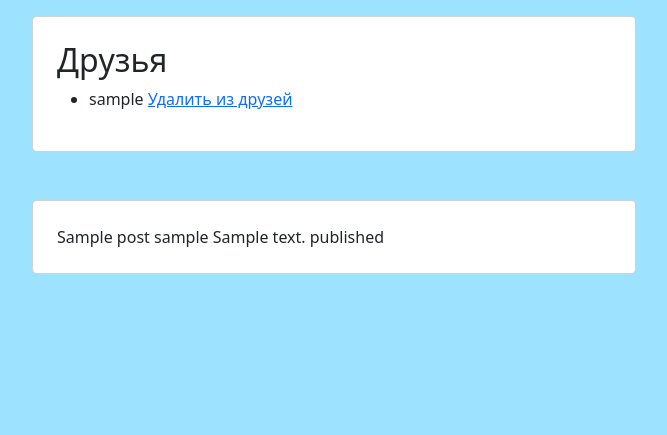
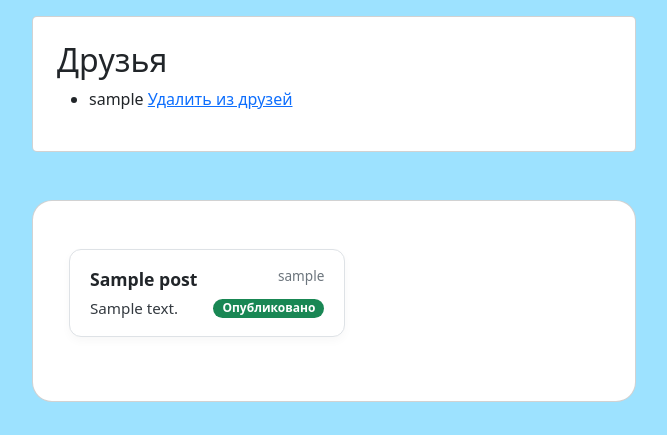
Before and after one commit to na07/Social-Network, a Django app: page /profile/1/ in a window 1280 px wide. Shown: the part 365-800 px from the top of the page, without its empty margins (306-973 px from the left). Run offline with Django 5.2, Linux system fonts and the light colour scheme; a user stored in the database is signed in; tables that the repository leaves empty hold one stand-in row (values such as "Sample post").

Commit message:
create post_page and update posts

```diff
--- a/social_network/urls.py
+++ b/social_network/urls.py
@@ -15,4 +15,5 @@ urlpatterns = [
     path('accept_friend_request/<int:friendship_id>/', views.accept_friend_request, name='accept_friend_request'),
     path('decline_friend_request/<int:friendship_id>/', views.decline_friend_request, name='decline_friend_request'),
     path('delete_friend/<int:friend_id>/', views.delete_friend, name='delete_friend'),
+    path("create_post/", views.create_post, name = "create_post"),
 ]
--- a/social_network/views.py
+++ b/social_network/views.py
@@ -20,6 +20,7 @@ def friends_request_view(request):
 
 def home_view(request):
     return render(request, "sn/home_page.html")
+
 
 @login_required
 def profile_view(request: HttpRequest, user_id: int) -> HttpResponse:
@@ -76,3 +77,6 @@ def delete_friend(request, friend_id):
     friendship.delete()
 
     return redirect('sn:profile', user_id=request.user.id)
+
+def create_post(request):
+    return render(request, "sn/create_post.html")
--- a/templates/sn/profile_page.html
+++ b/templates/sn/profile_page.html
@@ -85,16 +85,77 @@ background-color: #9de2ff;
 <div class="px-4 py-500 mt-5">
   <div class="row d-flex justify-content-center">
     <div class="col col-md-9 col-lg-7 col-xl-6">
-      <div class="card" style="border-radius: 5px;">
+      <div class="card" style="border-radius: 20px;">
         <div class="card-body p-4">
           <div class="d-flex">
             <div class="flex-shrink-0">
-              {% for post in posts %}
-              {{ post.title }}
-              {{ post.author }}
-              {{ post.text }}
-              {{ post.status }}
-              {% endfor %}
+              <div class="container py-4">
+                <style>
+                  .post-card {
+                    border: 1px solid #dee2e6;
+                    border-radius: 12px;
+                    padding: 16px 20px;
+                    display: flex;
+                    justify-content: space-between;
+                    align-items: flex-start;
+                    background-color: #fff;
+                    max-width: 500px;
+                    box-shadow: 0 4px 10px rgba(0,0,0,0.03);
+                  }
+
+                  .post-content {
+                    flex-grow: 1;
+                  }
+
+                  .post-title {
+                    font-weight: 600;
+                    font-size: 1.1rem;
+                    margin-bottom: 4px;
+                  }
+
+                  .post-text {
+                    color: #343a40;
+                    font-size: 0.95rem;
+                  }
+
+                  .post-meta {
+                    text-align: right;
+                    margin-left: 16px;
+                    white-space: nowrap;
+                  }
+
+                  .post-author {
+                    font-size: 0.85rem;
+                    color: #6c757d;
+                  }
+
+                  .status-badge {
+                    font-size: 0.75rem;
+                    padding: 0.3em 0.75em;
+                    border-radius: 999px;
+                    margin-top: 12px;
+                    display: inline-block;
+                  }
+                </style>
+                {% for post in posts %}
+                  <div class="post-card mb-3">
+                    <div class="post-content">
+                      <div class="post-title">{{ post.title }}</div>
+                      <div class="post-text">{{ post.text }}</div>
+                    </div>
+                    <div class="post-meta">
+                      <div class="post-author">{{ post.author }}</div>
+                      {% if post.status == "published" %}
+                        <span class="badge bg-success status-badge">Опубликовано</span>
+                      {% elif post.status == "draft" %}
+                        <span class="badge bg-warning text-dark status-badge">Черновик</span>
+                      {% else %}
+                        <span class="badge bg-secondary status-badge">Неизвестно</span>
+                      {% endif %}
+                    </div>
+                  </div>
+                {% endfor %}
+              </div>
             </div>
           </div>
         </div>
```
